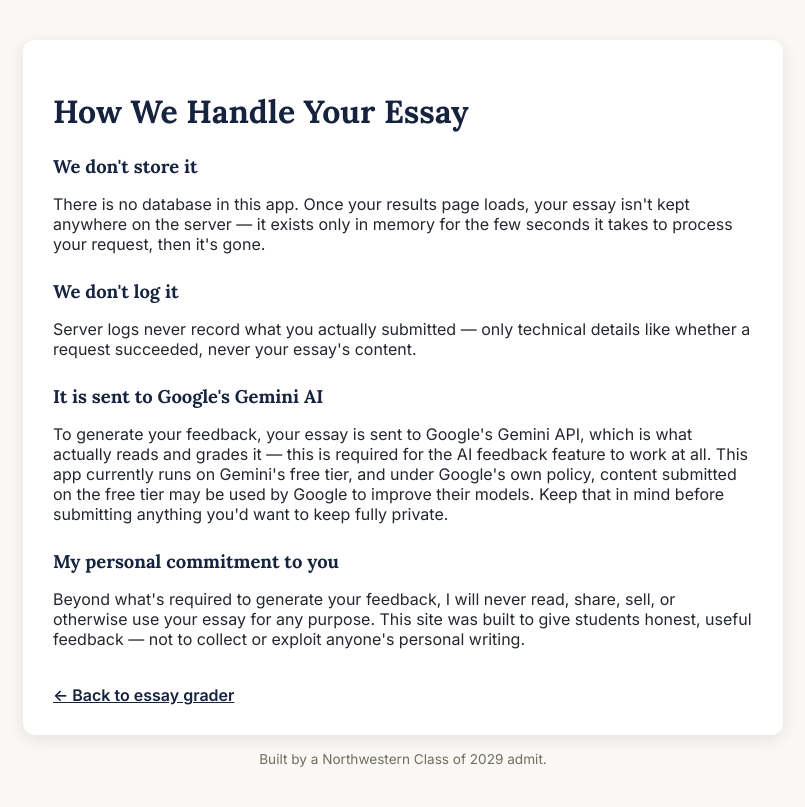
After one commit to minsoo070420-pixel/collegeessaygrader, a Flask app: page /privacy in a window 1280 px wide. The commit adds this page. Shown: the whole page, without its empty margins (237-1042 px from the left). Run offline with Flask 3, Linux system fonts and the light colour scheme.

Commit message:
Add privacy page disclosing how essay data is handled
States plainly: no database, no logging of essay content, essays are
sent to Google's Gemini API to generate feedback (with the free-tier
data-usage caveat disclosed), plus a personal commitment not to
otherwise read, share, or sell submitted essays. Linked from the
footer on every page.

Co-Authored-By: Claude Sonnet 5 <noreply@anthropic.com>

```diff
--- a/app.py
+++ b/app.py
@@ -50,6 +50,10 @@ def home():
 @app.route("/topics")  # GET-only: just displays the topic-comparison form
 def topics():
     return render_template("topics.html", min_topics=MIN_TOPICS, max_topics=MAX_TOPICS)
+
+@app.route("/privacy")  # GET-only: static page, no form data involved
+def privacy():
+    return render_template("privacy.html")
 
 @app.route("/analyze-topics", methods=["POST"])  # POST-only: receives the submitted topic list
 def analyze_topics():
--- a/static/style.css
+++ b/static/style.css
@@ -270,3 +270,24 @@ blockquote {
     color: var(--color-text-muted);
     font-size: 0.85rem;
 }
+
+.site-footer a {
+    color: var(--color-text-muted);
+    text-decoration: underline;
+}
+
+.site-footer a:hover {
+    color: var(--color-primary);
+}
+
+/* --- /privacy page --- */
+
+section h2 {
+    margin-top: 25px;
+    margin-bottom: 8px;
+    font-size: 1.15rem;
+}
+
+section:first-of-type h2 {
+    margin-top: 0;
+}
--- a/templates/index.html
+++ b/templates/index.html
@@ -33,7 +33,7 @@
         <a href="/topics" class="back-link">Not sure what to write about? Compare topics &rarr;</a>
     </div>
 
-    <footer class="site-footer">Built by a Northwestern Class of 2029 admit.</footer>
+    <footer class="site-footer">Built by a Northwestern Class of 2029 admit. &middot; <a href="/privacy">Privacy</a></footer>
 
     <script src="{{ url_for('static', filename='script.js') }}"></script>
 </body>
--- /dev/null
+++ b/templates/privacy.html
@@ -0,0 +1,49 @@
+<!DOCTYPE html>
+<html lang="en">
+<head>
+    <meta charset="UTF-8">
+    <title>Privacy — College Essay Grader</title>
+    <link rel="preconnect" href="https://fonts.googleapis.com">
+    <link rel="preconnect" href="https://fonts.gstatic.com" crossorigin>
+    <link href="https://fonts.googleapis.com/css2?family=Inter:wght@400;500;600;700&family=Lora:wght@600;700&display=swap" rel="stylesheet">
+    <link rel="stylesheet" href="{{ url_for('static', filename='style.css') }}">
+</head>
+<body>
+    <div class="container">
+        <h1>How We Handle Your Essay</h1>
+
+        <section>
+            <h2>We don't store it</h2>
+            <p>There is no database in this app. Once your results page loads, your essay isn't kept
+            anywhere on the server — it exists only in memory for the few seconds it takes to process
+            your request, then it's gone.</p>
+        </section>
+
+        <section>
+            <h2>We don't log it</h2>
+            <p>Server logs never record what you actually submitted — only technical details like
+            whether a request succeeded, never your essay's content.</p>
+        </section>
+
+        <section>
+            <h2>It is sent to Google's Gemini AI</h2>
+            <p>To generate your feedback, your essay is sent to Google's Gemini API, which is what
+            actually reads and grades it — this is required for the AI feedback feature to work at
+            all. This app currently runs on Gemini's free tier, and under Google's own policy,
+            content submitted on the free tier may be used by Google to improve their models. Keep
+            that in mind before submitting anything you'd want to keep fully private.</p>
+        </section>
+
+        <section>
+            <h2>My personal commitment to you</h2>
+            <p>Beyond what's required to generate your feedback, I will never read, share, sell, or
+            otherwise use your essay for any purpose. This site was built to give students honest,
+            useful feedback — not to collect or exploit anyone's personal writing.</p>
+        </section>
+
+        <a href="/" class="back-link">&larr; Back to essay grader</a>
+    </div>
+
+    <footer class="site-footer">Built by a Northwestern Class of 2029 admit.</footer>
+</body>
+</html>
--- a/templates/results.html
+++ b/templates/results.html
@@ -58,6 +58,6 @@
         <a href="/" class="back-link">&larr; Grade another essay</a>
     </div>
 
-    <footer class="site-footer">Built by a Northwestern Class of 2029 admit.</footer>
+    <footer class="site-footer">Built by a Northwestern Class of 2029 admit. &middot; <a href="/privacy">Privacy</a></footer>
 </body>
 </html>
--- a/templates/topics.html
+++ b/templates/topics.html
@@ -65,7 +65,7 @@
         <a href="/" class="back-link">&larr; Back to essay grader</a>
     </div>
 
-    <footer class="site-footer">Built by a Northwestern Class of 2029 admit.</footer>
+    <footer class="site-footer">Built by a Northwestern Class of 2029 admit. &middot; <a href="/privacy">Privacy</a></footer>
 
     <script src="{{ url_for('static', filename='topics.js') }}"></script>
 </body>
```
